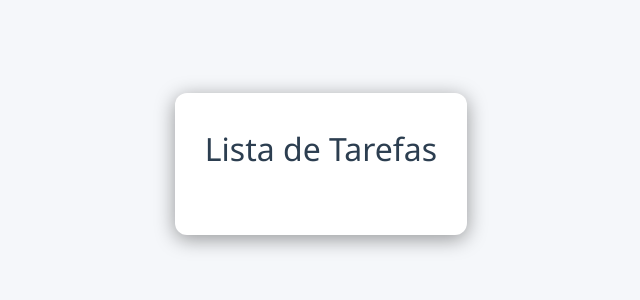
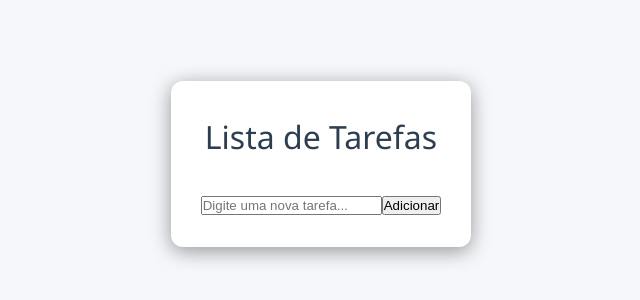
Before and after one commit to auriceliof/hashtag-ToDoListProject-, a React (Vite) app in the folder frontend/: page / in a window 1280 px wide. Shown: the part 256-556 px from the top of the page, without its empty margins (319-959 px from the left). Built offline with nearby package versions, Linux system fonts and the light colour scheme.

Commit message:
Add comppnent AddToDo

```diff
--- a/frontend/src/App.jsx
+++ b/frontend/src/App.jsx
@@ -1,11 +1,13 @@
 import "./index.css";
 import "./App.css";
+import { AddTodo } from "./components/AddTodo";
 
 function App() {
   return (
     <div className="container">
       <h1 className="app-title">Lista de Tarefas</h1>
       {/* Componente - Input Botão */}
+      <AddTodo/>
       {/* Componente - Lista de componentes */}
     </div>
   );
--- /dev/null
+++ b/frontend/src/components/AddToDo.jsx
@@ -0,0 +1,25 @@
+import React, { useState } from "react";
+
+export function AddTodo() {
+  const [inputValue, setInputValue] = useState("");
+  const [errorMessage, setErrorMessage] = useState("");
+
+  return (
+    <form className="add-todo-form">
+      <input
+        type="text"
+        placeholder="Digite uma nova tarefa..."
+        className="todo-input"
+        onChange={(e) => {
+          setInputValue(e.target.value);
+        }}
+      />
+
+      {/* <p>Digite uma tarefa..</p> */}
+
+      <button type="submit" className="add-button">
+        Adicionar
+      </button>
+    </form>
+  );
+}
```
